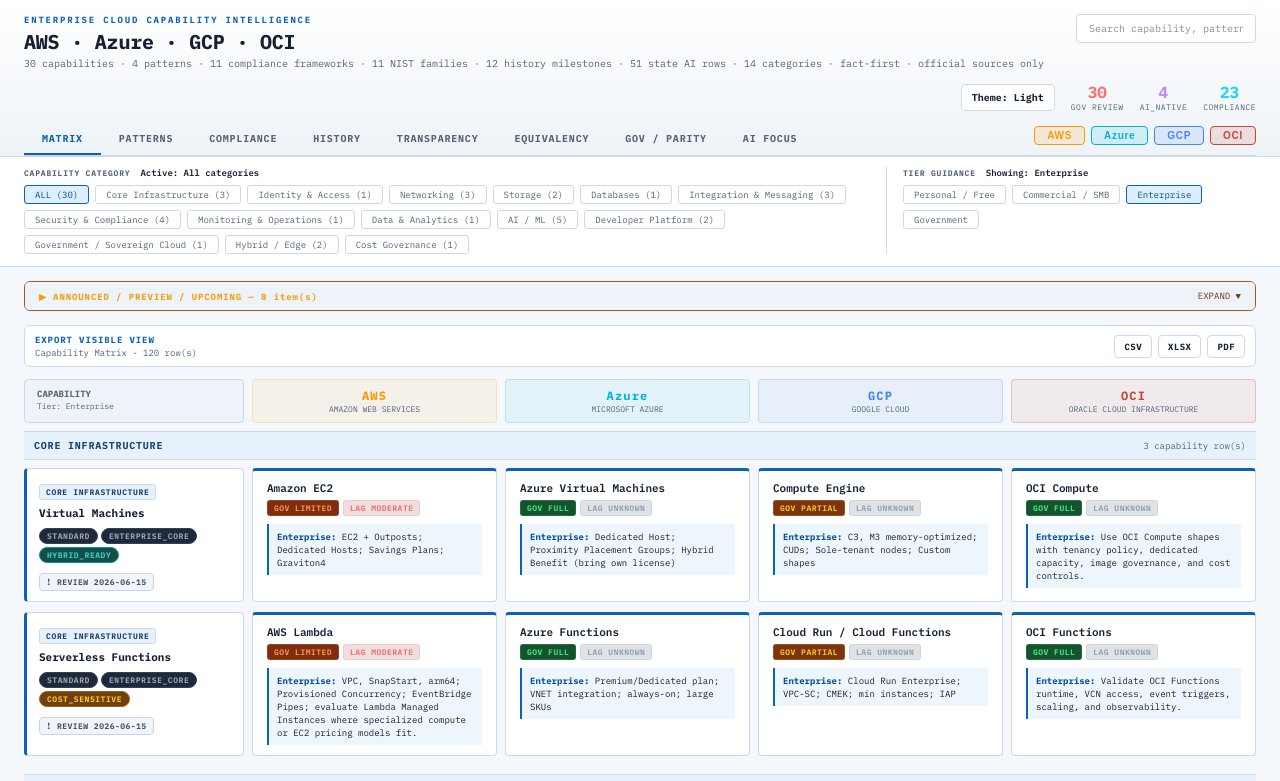
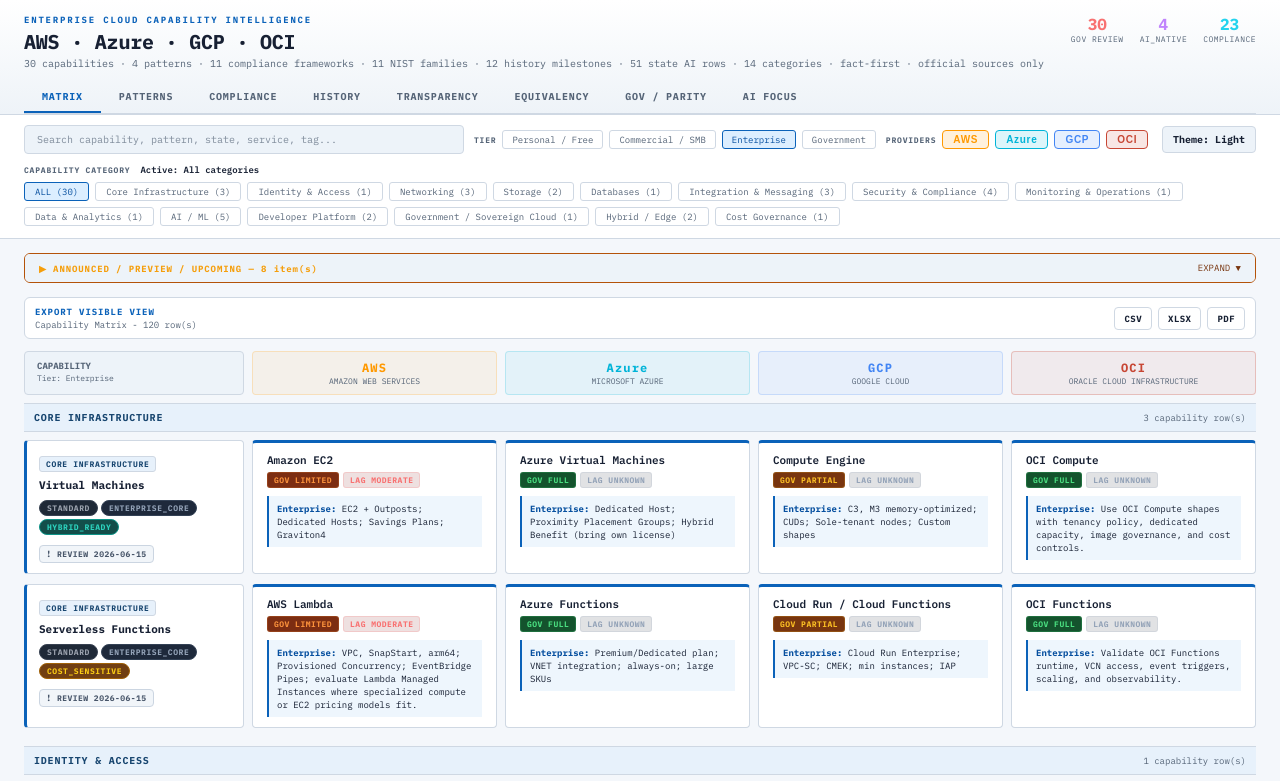
Before and after one commit to MW8-ai/CloudIntelMatrix, a React (Vite) app: page / in a window 1280 px wide. Shown: the top 781 px of the page. Built offline with nearby package versions, Linux system fonts and the light colour scheme.

Commit message:
Add shareable sticky controls

```diff
--- a/src/App.jsx
+++ b/src/App.jsx
@@ -41,6 +41,10 @@
 const CAPABILITY_MAP = Object.fromEntries(CAPABILITIES.map(cap => [cap.capability, cap]));
 
 const THEME_STORAGE_KEY = "cloudintel-theme";
+const DEFAULT_MODE = "matrix";
+const DEFAULT_TIER = "Enterprise";
+const DEFAULT_TRANSPARENCY_STATUS = "All";
+const VALID_MODES = ["matrix", "patterns", "controls", "history", "transparency", "diff", "gov", "ai"];
 
 const THEME_TOKENS = {
   light: {
@@ -101,6 +105,62 @@
     // Ignore storage access errors and use the readable default.
   }
   return "light";
+}
+
+function getUrlSearchParams() {
+  if (typeof window === "undefined") return new URLSearchParams();
+  return new URLSearchParams(window.location.search);
+}
+
+function getInitialMode() {
+  const value = getUrlSearchParams().get("view");
+  return VALID_MODES.includes(value) ? value : DEFAULT_MODE;
+}
+
+function getInitialProviders() {
+  const value = getUrlSearchParams().get("providers");
+  if (!value) return [...PROVIDERS];
+  const selected = value.split(",").map(item => item.trim().toLowerCase()).filter(item => PROVIDERS.includes(item));
+  const ordered = PROVIDERS.filter(provider => selected.includes(provider));
+  return ordered.length ? ordered : [...PROVIDERS];
+}
+
+function getInitialCategory() {
+  const value = getUrlSearchParams().get("category");
+  return CATEGORIES.includes(value) ? value : null;
+}
+
+function getInitialSearchQuery() {
+  return getUrlSearchParams().get("q") || "";
+}
+
+function getInitialTier() {
+  const value = getUrlSearchParams().get("tier");
+  if (value === "all") return null;
+  return META.tiers.includes(value) ? value : DEFAULT_TIER;
+}
+
+function getInitialTransparencyStatus() {
+  const value = getUrlSearchParams().get("state");
+  return TRANSPARENCY_STATUS_ORDER.includes(value) ? value : DEFAULT_TRANSPARENCY_STATUS;
+}
+
+function syncFiltersToUrl({ mode, searchQuery, activeProviders, selectedCategory, selectedTier, selectedTransparencyStatus }) {
+  if (typeof window === "undefined") return;
+  const params = new URLSearchParams();
+  if (mode !== DEFAULT_MODE) params.set("view", mode);
+  const q = searchQuery.trim();
+  if (q) params.set("q", q);
+  if (activeProviders.length !== PROVIDERS.length) params.set("providers", activeProviders.join(","));
+  if (selectedCategory) params.set("category", selectedCategory);
+  if (selectedTier === null) params.set("tier", "all");
+  else if (selectedTier !== DEFAULT_TIER) params.set("tier", selectedTier);
+  if (selectedTransparencyStatus !== DEFAULT_TRANSPARENCY_STATUS) params.set("state", selectedTransparencyStatus);
+
+  const query = params.toString();
+  const nextUrl = `${window.location.pathname}${query ? `?${query}` : ""}${window.location.hash}`;
+  const currentUrl = `${window.location.pathname}${window.location.search}${window.location.hash}`;
+  if (nextUrl !== currentUrl) window.history.replaceState(null, "", nextUrl);
 }
 
 const PROVIDER_META = {
@@ -1147,13 +1207,13 @@
 // ── ROOT ───────────────────────────────────────────────────────────────────
 export default function App() {
   const [theme, setTheme] = useState(getInitialTheme);
-  const [mode, setMode] = useState("matrix");   // matrix | patterns | controls | history | diff | gov | ai
-  const [activeProviders, setActiveProviders] = useState([...PROVIDERS]);
-  const [selectedCategory, setSelectedCategory] = useState(null);
-  const [searchQuery, setSearchQuery] = useState("");
+  const [mode, setMode] = useState(getInitialMode);
+  const [activeProviders, setActiveProviders] = useState(getInitialProviders);
+  const [selectedCategory, setSelectedCategory] = useState(getInitialCategory);
+  const [searchQuery, setSearchQuery] = useState(getInitialSearchQuery);
   const [expandedId, setExpandedId] = useState(null);
-  const [selectedTier, setSelectedTier] = useState("Enterprise");
-  const [selectedTransparencyStatus, setSelectedTransparencyStatus] = useState("All");
+  const [selectedTier, setSelectedTier] = useState(getInitialTier);
+  const [selectedTransparencyStatus, setSelectedTransparencyStatus] = useState(getInitialTransparencyStatus);
   const themeVars = THEME_TOKENS[theme];
 
   useEffect(() => {
@@ -1164,8 +1224,17 @@
     }
   }, [theme]);
 
+  useEffect(() => {
+    syncFiltersToUrl({ mode, searchQuery, activeProviders, selectedCategory, selectedTier, selectedTransparencyStatus });
+  }, [activeProviders, mode, searchQuery, selectedCategory, selectedTier, selectedTransparencyStatus]);
+
   const toggleProvider = p =>
-    setActiveProviders(prev => prev.includes(p) ? (prev.length > 1 ? prev.filter(x => x !== p) : prev) : [...prev, p]);
+    setActiveProviders(prev => {
+      const next = prev.includes(p)
+        ? (prev.length > 1 ? prev.filter(x => x !== p) : prev)
+        : [...prev, p];
+      return PROVIDERS.filter(provider => next.includes(provider));
+    });
 
   const filteredCaps = useMemo(() => {
     let caps = CAPABILITIES;
@@ -1408,33 +1477,8 @@
             </div>
           </div>
 
-          {/* Search */}
-          <div style={{ marginLeft: 20, flex: 1, maxWidth: 360 }}>
-            <input
-              value={searchQuery}
-              onChange={e => setSearchQuery(e.target.value)}
-              placeholder="Search capability, pattern, state, service, tag..."
-              style={{
-                width: "100%", padding: "7px 12px", borderRadius: 4,
-                border: "1px solid var(--border)", background: "var(--panel)",
-                color: "var(--text)", fontSize: 10, fontFamily: "inherit",
-              }}
-            />
-          </div>
-
           {/* Stats strip */}
           <div style={{ marginLeft: "auto", display: "flex", gap: 16, alignItems: "center" }}>
-            <button
-              className="hb"
-              onClick={() => setTheme(prev => prev === "dark" ? "light" : "dark")}
-              style={{
-                padding: "6px 10px", borderRadius: 4, fontSize: 10, fontWeight: 700,
-                border: "1px solid var(--border)", background: "var(--panel)",
-                color: "var(--text)", fontFamily: "inherit", whiteSpace: "nowrap",
-              }}
-            >
-              Theme: {theme === "dark" ? "Dark" : "Light"}
-            </button>
             <div style={{ textAlign: "center" }}>
               <div style={{ fontSize: 16, fontWeight: 700, color: "#f87171" }}>{govAlertCount}</div>
               <div style={{ fontSize: 8, color: "var(--muted)", letterSpacing: "0.06em" }}>GOV REVIEW</div>
@@ -1459,23 +1503,65 @@
               fontSize: 10, fontWeight: 700, letterSpacing: "0.08em", fontFamily: "inherit",
             }}>{m.label}</button>
           ))}
-          {/* Provider toggles pushed right */}
-          <div style={{ marginLeft: "auto", display: "flex", gap: 6, alignItems: "center", paddingBottom: 8 }}>
+        </div>
+      </div>
+
+      {/* ── FILTER BAR ── */}
+      <div style={{ position: "sticky", top: 0, zIndex: 40, padding: "10px 24px 12px", borderBottom: "1px solid var(--border)", background: "var(--panel)" }}>
+        <div style={{ display: "flex", alignItems: "center", gap: 10, marginBottom: 10, flexWrap: "wrap" }}>
+          <div style={{ flex: "1 1 280px", minWidth: 240, maxWidth: 440 }}>
+            <input
+              value={searchQuery}
+              onChange={e => setSearchQuery(e.target.value)}
+              placeholder="Search capability, pattern, state, service, tag..."
+              style={{
+                width: "100%", padding: "7px 12px", borderRadius: 4,
+                border: "1px solid var(--border)", background: "var(--panel-alt)",
+                color: "var(--text)", fontSize: 10, fontFamily: "inherit",
+              }}
+            />
+          </div>
+
+          {mode === "matrix" && (
+            <div style={{ display: "flex", gap: 6, flexWrap: "wrap", alignItems: "center" }}>
+              <span style={{ fontSize: 8, color: "var(--muted)", letterSpacing: "0.1em", fontWeight: 700 }}>TIER</span>
+              {META.tiers.map(t => (
+                <button key={t} className="hb" onClick={() => setSelectedTier(selectedTier === t ? null : t)} style={{
+                  padding: "3px 9px", borderRadius: 3, fontSize: 9, fontFamily: "inherit",
+                  border: `1px solid ${selectedTier === t ? "var(--selected-border)" : "var(--border)"}`,
+                  background: selectedTier === t ? "var(--selected-bg)" : "transparent",
+                  color: selectedTier === t ? "var(--selected-text)" : "var(--muted)",
+                }}>{t}</button>
+              ))}
+            </div>
+          )}
+
+          <div style={{ display: "flex", gap: 6, alignItems: "center", flexWrap: "wrap" }}>
+            <span style={{ fontSize: 8, color: "var(--muted)", letterSpacing: "0.1em", fontWeight: 700 }}>PROVIDERS</span>
             {PROVIDERS.map(p => (
               <button key={p} className="hb" onClick={() => toggleProvider(p)} style={{
-                padding: "3px 12px", borderRadius: 4, fontSize: 10, fontWeight: 600, letterSpacing: "0.07em",
+                padding: "3px 10px", borderRadius: 4, fontSize: 10, fontWeight: 600, letterSpacing: "0.07em",
                 border: `1px solid ${activeProviders.includes(p) ? PROVIDER_META[p].dot : "var(--border)"}`,
                 background: activeProviders.includes(p) ? `${PROVIDER_META[p].dot}22` : "transparent",
                 color: activeProviders.includes(p) ? PROVIDER_META[p].dot : "var(--muted)",
               }}>{PROVIDER_META[p].label}</button>
             ))}
           </div>
-        </div>
-      </div>
-
-      {/* ── FILTER BAR ── */}
-      <div style={{ padding: "10px 24px 12px", borderBottom: "1px solid var(--border)", background: "var(--panel)" }}>
-        <div className={`filter-groups ${mode === "matrix" || mode === "controls" || mode === "transparency" ? "with-context" : ""}`}>
+
+          <button
+            className="hb"
+            onClick={() => setTheme(prev => prev === "dark" ? "light" : "dark")}
+            style={{
+              marginLeft: "auto", padding: "6px 10px", borderRadius: 4, fontSize: 10, fontWeight: 700,
+              border: "1px solid var(--border)", background: "var(--panel-alt)",
+              color: "var(--text)", fontFamily: "inherit", whiteSpace: "nowrap",
+            }}
+          >
+            Theme: {theme === "dark" ? "Dark" : "Light"}
+          </button>
+        </div>
+
+        <div className={`filter-groups ${mode === "controls" || mode === "transparency" ? "with-context" : ""}`}>
           <div>
             {mode === "transparency" ? (
               <>
@@ -1530,28 +1616,6 @@
             )}
           </div>
 
-          {/* Tier selector (only relevant for matrix mode) */}
-          {mode === "matrix" && (
-            <div className="filter-context">
-              <div style={{ display: "flex", gap: 10, alignItems: "baseline", marginBottom: 7, flexWrap: "wrap" }}>
-                <span style={{ fontSize: 8, color: "var(--muted)", letterSpacing: "0.1em", fontWeight: 700 }}>TIER GUIDANCE</span>
-                <span style={{ fontSize: 9, color: "var(--text)", fontWeight: 600 }}>
-                  Showing: {selectedTier || "All tiers"}
-                </span>
-              </div>
-              <div style={{ display: "flex", gap: 6, flexWrap: "wrap", alignItems: "center" }}>
-                {META.tiers.map(t => (
-                  <button key={t} className="hb" onClick={() => setSelectedTier(selectedTier === t ? null : t)} style={{
-                    padding: "3px 10px", borderRadius: 3, fontSize: 9, fontFamily: "inherit",
-                    border: `1px solid ${selectedTier === t ? "var(--selected-border)" : "var(--border)"}`,
-                    background: selectedTier === t ? "var(--selected-bg)" : "transparent",
-                    color: selectedTier === t ? "var(--selected-text)" : "var(--muted)",
-                  }}>{t}</button>
-                ))}
-              </div>
-            </div>
-          )}
-
           {mode === "controls" && (
             <div className="filter-context">
               <div style={{ fontSize: 8, color: "var(--muted)", letterSpacing: "0.1em", fontWeight: 700, marginBottom: 7 }}>VIEW CONTEXT</div>
```
Also changed, not shown: data/CHANGELOG.md.
